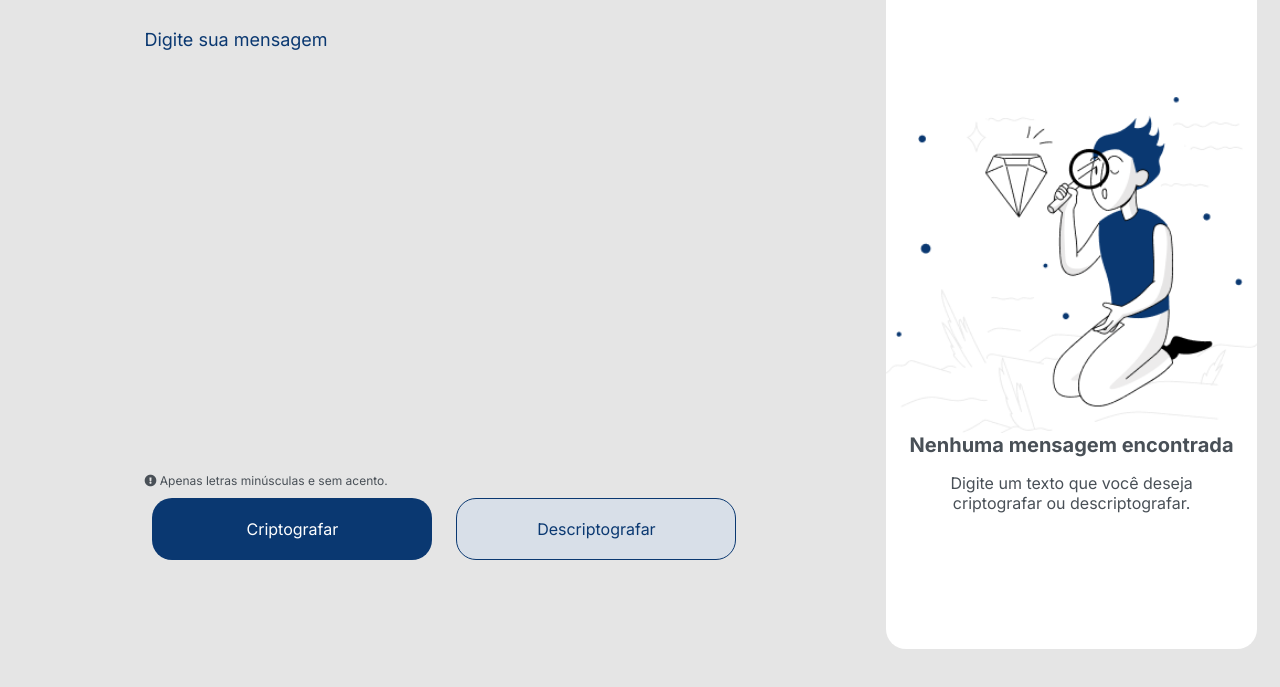
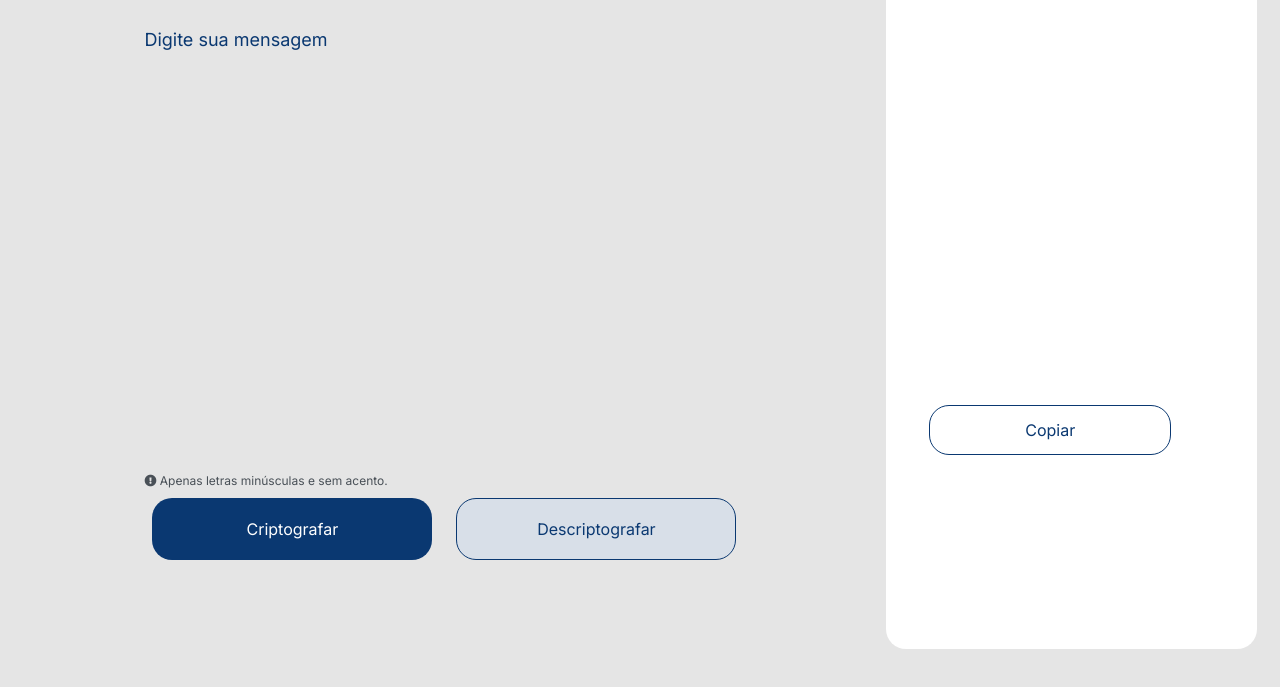
Before and after one commit to leandronasx/aluracriptografia, a plain HTML site: page index.html in a window 1280 px wide. Both pictures are taken after a click on the button "Criptografar". Shown: the part 111-798 px from the top of the page. Drawn offline with Linux system fonts and the light colour scheme.

Commit message:
algumas melhorias, funções de criptografar e descriptografar implementadas

```diff
--- a/css/style.css
+++ b/css/style.css
@@ -14,6 +14,9 @@ img{
     max-width: 100%;
     height: auto;
     display: block;
+}
+.desativado{
+    display: none;
 }
 #main-alura-cripto{
     display: flex;
@@ -50,7 +53,9 @@ img{
     color: #0A3871;
     font-size: 18px;
     font-weight: normal;
-    overflow: hidden;
+    overflow-y: hidden;
+    resize: none;
+    white-space: pre-wrap;
 }
 .card-texto-codificar #codificador::placeholder{
     color: #0A3871;
@@ -106,7 +111,7 @@ img{
     padding-top: 32px;
     display: flex;
     flex-direction: column;
-    justify-content: center;
+    align-items: center;
 }
 
 #card-descrip h2{
@@ -116,7 +121,8 @@ img{
     text-align: center;
     color: #495057;
     margin-bottom: 16px;
-
+    width: 80%;
+    /* margin: auto; */
 }
 #card-descrip p{
     font-style: normal;
@@ -124,4 +130,33 @@ img{
     font-size: 16px;
     text-align: center;
     color: #495057;
+    width: 80%;
+    /* margin: auto; */
 }
+
+#card-descrip #mensagem-cript{
+    width: 100%;
+    height: 300px;
+    resize: none;
+    color: #495057;
+    font-size: 16px;
+    font-weight: normal;
+    overflow-y: hidden;
+    resize: none;
+    white-space: pre-wrap;
+}
+#card-descrip #copiar{
+    margin-top: 140px;
+    width: 100%;
+    max-width: 85%;
+    padding: 14px;
+    background-color: #FFF;
+    color: #0A3871;
+    border: 1px solid #0A3871;
+    text-align: center;
+    border-radius: 20px;
+}
+#card-descrip #copiar:active{
+    color: #017e01;
+    border-color: #017e01;
+}
--- a/index.html
+++ b/index.html
@@ -26,18 +26,26 @@
             <section class="card-funcoes">
                 <h2><i class="fas fa-exclamation-circle"></i> Apenas letras minúsculas e sem acento.</h2>
                 <div class="botoes-criptografia">
-                    <input id="cript" type="button" value="Criptografar" \>
-                    <input id="descript" type="button" value="Descriptografar" \>
+                    <input onclick="chamarCripto()" id="cript" type="button" value="Criptografar" \>
+                    <input onclick="chamarDescripto()" id="descript" type="button" value="Descriptografar" \>
                 </div>
             </section>
         </article>
 
         <article id="card-descrip">
-            <img src="./img/products.png" alt="">
-            <h2>Nenhuma mensagem encontrada</h2>
-            <p>Digite um texto que você deseja</p>
-            <p>criptografar ou descriptografar.</p>
+            <div id="1">
+                <img src="./img/products.png" alt="">
+                <h2>Nenhuma mensagem encontrada</h2>
+                <p>Digite um texto que você deseja criptografar ou descriptografar.</p>
+            </div>
+
+            <div id="2" class="desativado">
+                 <textarea name="mensagem-cript" id="mensagem-cript"></textarea>
+                <input onclick="copiarArea()" id="copiar" type="button" value="Copiar" \>
+            </div>
         </article>
     </main>
+
+    <script src="./js/script.js"></script>
 </body>
 </html>
--- a/js/script.js
+++ b/js/script.js
@@ -0,0 +1,55 @@
+let vogais = ["a", "e", "i", "o", "u"];
+let criptografar = ["ai", "enter", "imes", "ober", "ufat"];
+const textAreaCodificador = document.getElementById("codificador");
+const card1 = document.getElementById("1");
+const card2 = document.getElementById("2");
+
+function chamarCripto(){
+    let mensagem = criptografarMensagem(textAreaCodificador.value);
+    card1.classList.toggle("desativado");
+    card2.classList.toggle("desativado");
+
+    let mensagemCript = document.getElementById("mensagem-cript");
+    mensagemCript.value = mensagem;
+}
+function criptografarMensagem(mensagem){
+    let palavraCriptogafada = "";
+    mensagem = mensagem.toLowerCase();
+    for(let i=0; i<mensagem.length; i++){
+        switch(mensagem[i]){
+            case vogais[0]: palavraCriptogafada += criptografar[0]; break;
+            case vogais[1]: palavraCriptogafada += criptografar[1]; break;
+            case vogais[2]: palavraCriptogafada += criptografar[2]; break;
+            case vogais[3]: palavraCriptogafada += criptografar[3]; break;
+            case vogais[4]: palavraCriptogafada += criptografar[4]; break;
+            default: palavraCriptogafada += mensagem[i];
+        }
+    }
+    return palavraCriptogafada;
+}
+
+function chamarDescripto(){
+    let mensagem = descriptografarMensagem(textAreaCodificador.value);
+    card1.classList.toggle("desativado");
+    card2.classList.toggle("desativado");
+
+    let mensagemCript = document.getElementById("mensagem-cript");
+    mensagemCript.value = mensagem;
+}
+
+function descriptografarMensagem(mensagem){
+    mensagem = mensagem.toLowerCase();
+    for(let i=0; i<vogais.length; i++){
+        mensagem = mensagem.replaceAll(criptografar[i], vogais[i]);
+    }
+    return mensagem;
+}
+
+function copiarArea(){
+    let mensagemCript = document.getElementById("mensagem-cript");
+    let auxMensagem = mensagemCript.value;
+    mensagemCript.select();
+    document.execCommand("copy");
+    mensagemCript.value =  "";
+    mensagemCript.value = auxMensagem;
+}
```
